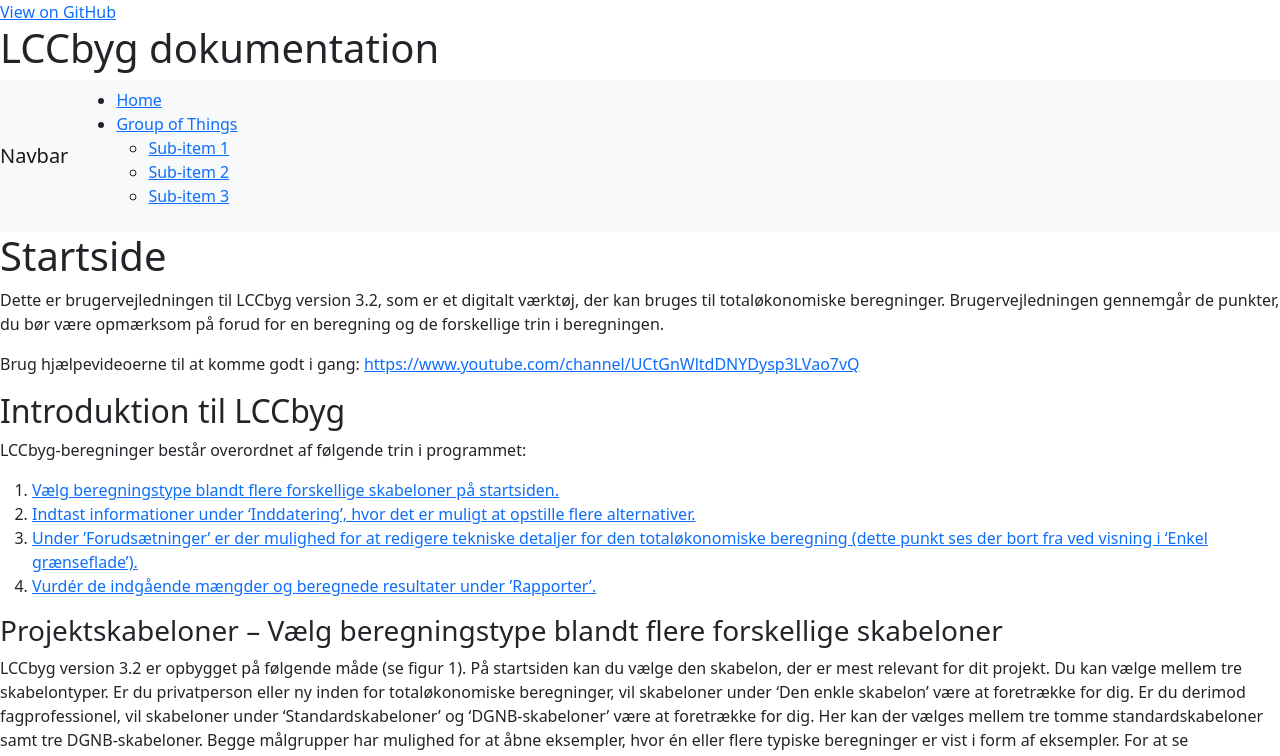
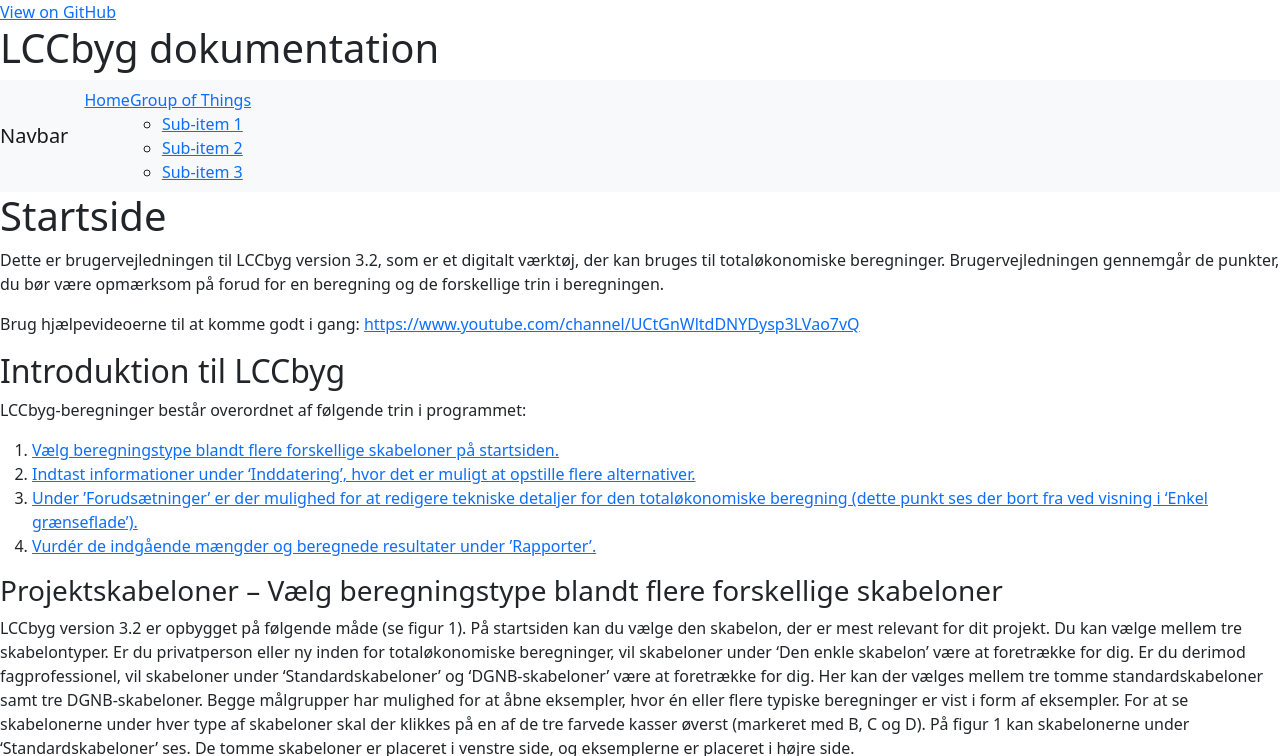
Before and after one commit to LccBuild/lccbyg-docs, a Jekyll site: the page built from docs/testindex.md, in a window 1280 px wide. Shown: the top 756 px of the page. Built offline with Jekyll 4.4.1, drawn with Linux system fonts in a browser that asks for light colours; our own code applies the rules of GitHub Pages for plain Markdown files; the repository's description, which GitHub fills in, is left out; grey boxes are pictures that could not be loaded.

Commit message:
Update mainnavigation.html

```diff
--- a/docs/_includes/mainnavigation.html
+++ b/docs/_includes/mainnavigation.html
@@ -23,7 +23,7 @@
     </button>
 
     <div class="collapse navbar-collapse" id="navbarSupportedContent">
-    <ul>
+    <ul class="navbar-nav mr-auto>
     {% for entry in site.data.navigation %}
         {% if entry.url == current_page %}
             {% assign current = ' class="current"' %}
@@ -33,7 +33,7 @@
         {% endif %}
         {% assign sublinks = entry.sublinks %}
         {% if sublinks %}
-        <li{{ current }}>
+        <li class="nav-item">
             <a href="{{ site.baseurl }}{{ entry.url }}">{{ entry.title }}</a>
             <ul>
                 {% for sublink in sublinks %}
@@ -42,7 +42,7 @@
             </ul>
         </li>
         {% else %}
-        <li{{ current }}><a href="{{ site.baseurl }}{{ entry.url }}">{{ entry.title }}</a></li>
+        <li class="nav-item"><a href="{{ site.baseurl }}{{ entry.url }}">{{ entry.title }}</a></li>
         {% endif %}
     {% endfor %}
     </ul>
```
